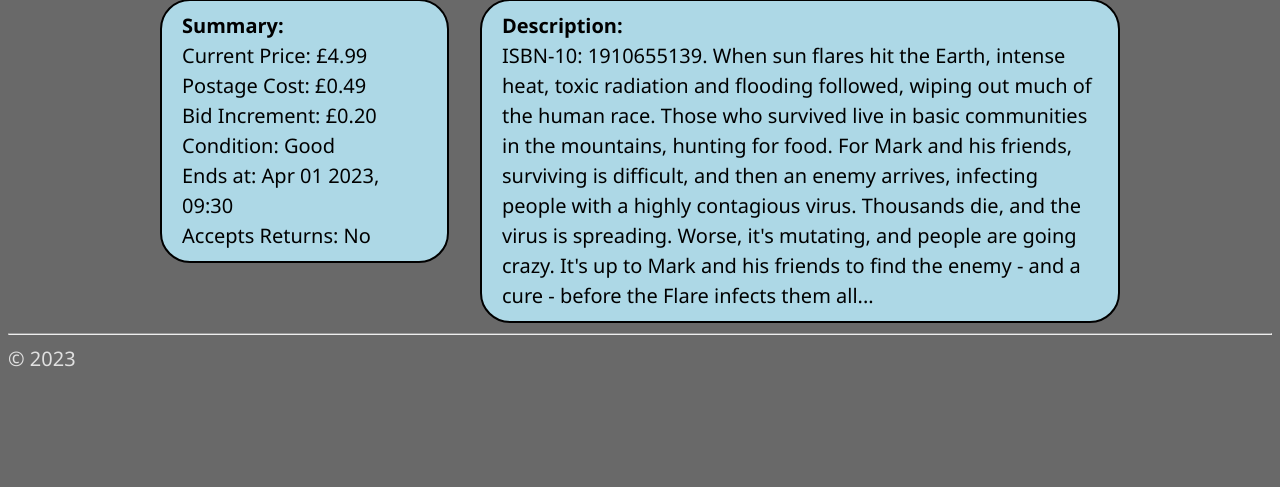
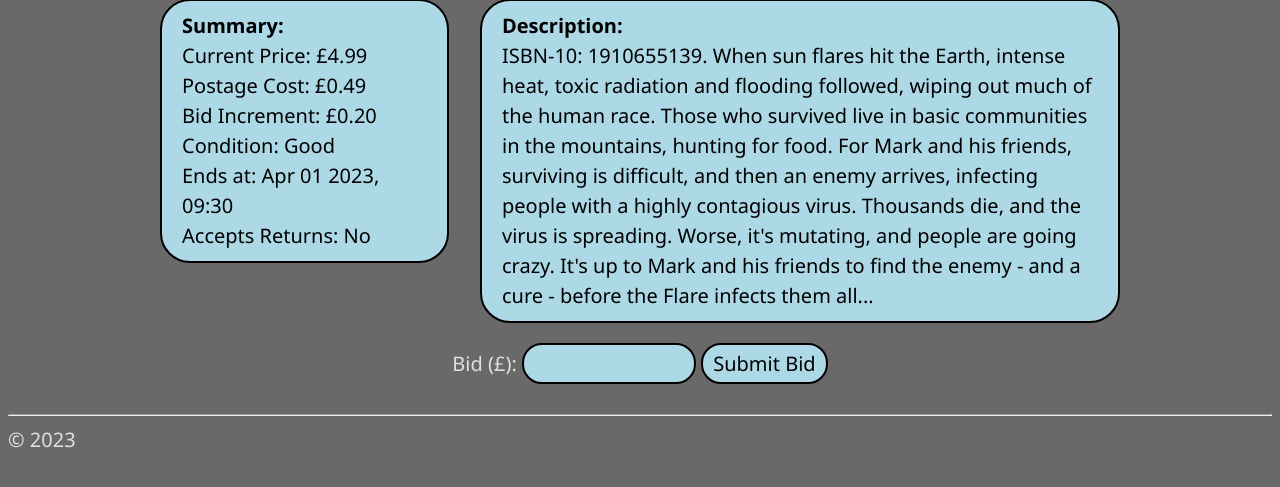
Before and after one commit to MeanMachine0/auctionWebApp, a Django app: page /browse/7/ in a window 1280 px wide. Shown: the part 186-673 px from the top of the page. Run offline with Django 4.2, Linux system fonts and the light colour scheme; data comes from the database, SQL or seed files in the repository.

Commit message:
Submit bid form UI

```diff
--- a/hello/forms.py
+++ b/hello/forms.py
@@ -47,3 +47,6 @@ class BrowseForm(forms.Form):
     partsOnly = forms.BooleanField(label="Parts Only", required=False, initial=True)
     areReturnsAccepted = forms.BooleanField(label="Returns Accepted", required=False, initial=True)
     areReturnsNotAccepted = forms.BooleanField(label="Returns Not Accepted", required=False, initial=True)
+
+class BidForm(forms.Form):
+    bid = forms.DecimalField(label="Bid (£)", decimal_places=2, max_digits=10)
--- a/hello/static/hello/site.css
+++ b/hello/static/hello/site.css
@@ -159,6 +159,26 @@ table {
     list-style-type: none;
 }
 
+.submitBid {
+    color: rgb(224, 224, 224);
+}
+
+.submitBid p {
+    display: inline-block;
+}
+
+.submitBid input {
+    max-width: 150px;
+}
+
+.submitBid label {
+    color:rgb(224, 224, 224);
+}
+
+.listAnItem label {
+    color:rgb(224, 224, 224);
+}
+
 .message {
     font-weight: 600;
     color: blue;
--- a/hello/templates/hello/itemDetail.html
+++ b/hello/templates/hello/itemDetail.html
@@ -50,3 +50,13 @@ Auction - {{ item.name }}
 
 <div style="clear: both;"></div>
 {% endblock %}
+
+{% block additionalContent %}
+<div class="centralContainer">
+  <form method="POST" class="submitBid">
+    {% csrf_token %}
+    {{ bidForm.as_p }}
+    <button type="submit">Submit Bid</button>
+  </form>
+</div>
+{% endblock %}
--- a/hello/templates/hello/layout.html
+++ b/hello/templates/hello/layout.html
@@ -52,6 +52,9 @@ $(document).ready(function() {
     {% endblock %}
 </div>
 
+{% block additionalContent %}
+{% endblock %}
+
 <hr/>
 <footer style="color: rgb(224, 224, 224);">
     &copy; 2023
--- a/hello/templates/hello/listAnItem.html
+++ b/hello/templates/hello/listAnItem.html
@@ -26,7 +26,7 @@
 {% endblock %}
 
 {% block content %}
-    <form method="POST">
+    <form method="POST" class="listAnItem">
         {% csrf_token %}
         {{ form.as_p }}
         <div class="centralContainer">
--- a/hello/views.py
+++ b/hello/views.py
@@ -6,15 +6,14 @@ from django.shortcuts import redirect
 from django.views.generic import ListView
 from django.db.models import Q
 from .models import LogMessage, LogItem, ListItem, Account
-from .forms import LogMessageForm, ListItemForm, BrowseForm
+from .forms import LogMessageForm, ListItemForm, BrowseForm, BidForm
 
 def getUsernameBalance(request):
     username = None
     balance = None
     if request.user.is_authenticated:
         username = request.user.username
-        account = Account.objects.all().get(user__username=username)
-        balance = account.balance
+        balance = Account.objects.all().get(user__username=username).balance
     return (username, balance)
 
 class HomeListView(ListView):
@@ -60,8 +59,19 @@ def logoutView(request):
     return redirect("/")
 
 def itemDetail(request, pk):
-    item = get_object_or_404(ListItem, pk=pk)
-    return render(request, "hello/itemDetail.html", {"item": item, "username": getUsernameBalance(request)[0], "balance": str(getUsernameBalance(request)[1])})
+    if request.method == "POST":
+        bidForm = BidForm(request.POST)
+        if bidForm.is_valid():
+            item = ListItem.objects.all().get(pk=pk)
+
+            context={"bidForm": bidForm, "item": item, "username": getUsernameBalance(request)[0], "balance": str(getUsernameBalance(request)[1])}
+    else:
+        item = get_object_or_404(ListItem, pk=pk)
+        bidForm = BidForm()
+        context={"bidForm": bidForm, "item": item, "username": getUsernameBalance(request)[0], "balance": str(getUsernameBalance(request)[1])}
+
+    return render(request, "hello/itemDetail.html", context)
+
 
 def about(request):
     return render(request, "hello/about.html", {"username": getUsernameBalance(request)[0], "balance": str(getUsernameBalance(request)[1])})
```
